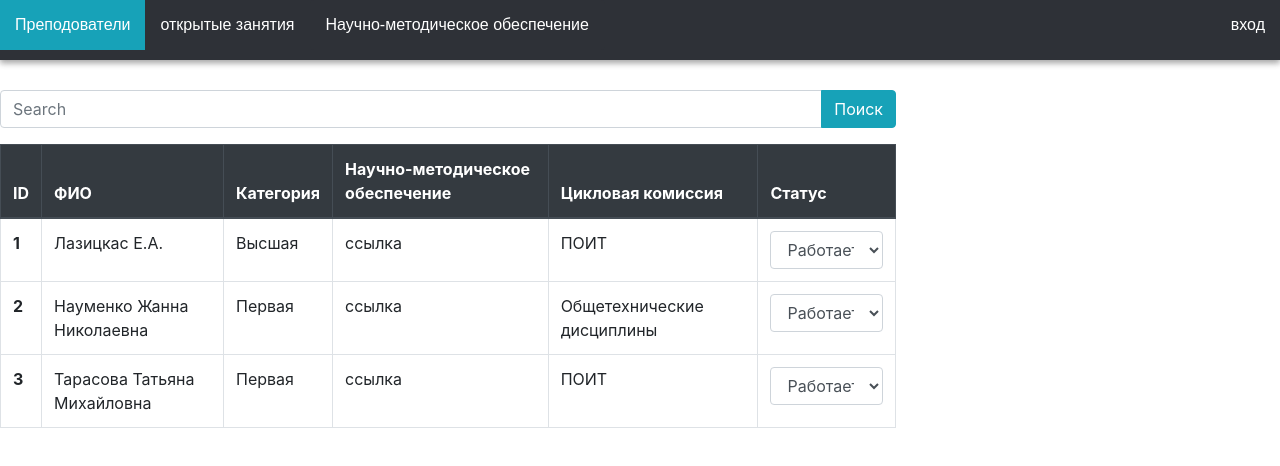
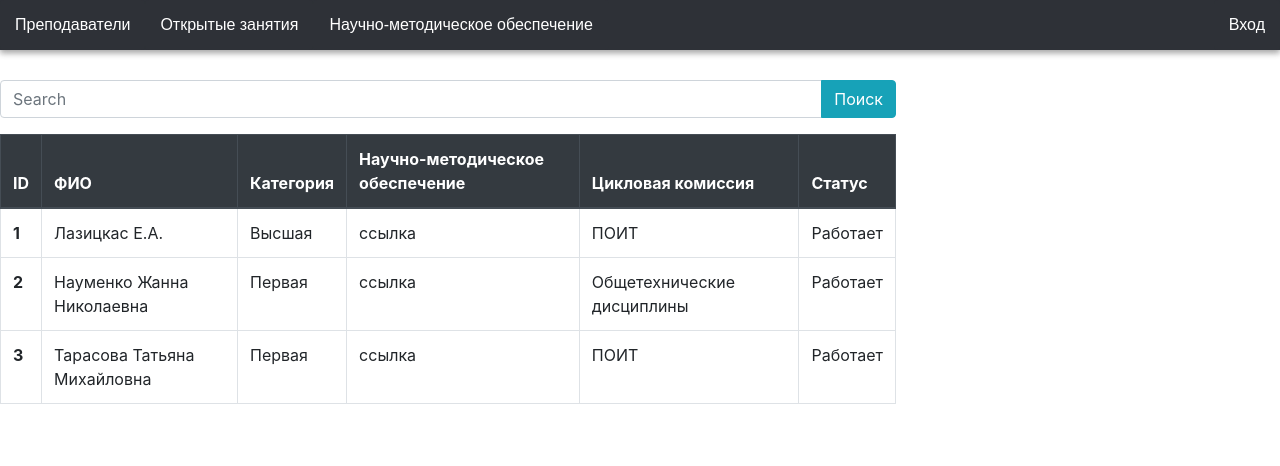
Before and after one commit to anastasiyakoush/diplom, an Angular app in the folder diplom/: page /teachers in a window 1280 px wide. Shown: the top 466 px of the page. Built offline with nearby package versions, Linux system fonts and the light colour scheme.

Commit message:
Refactoring

```diff
--- a/diplom/src/app/header/header.component.html
+++ b/diplom/src/app/header/header.component.html
@@ -1,47 +1,44 @@
 <header>
   <nav>
-  <a href="/teachers" class="menu">Преподователи</a>
+  <a href="/teachers" class="menu">Преподаватели</a>
   <div class="btn-group" dropdown [autoClose]="false" container="body">
-    <button id="button-nested" dropdownToggle type="button" class="btn"
-            aria-controls="dropdown-nested">
-      Научно-методическое обеспечение <span class="caret"></span>
-    </button>
-    <ul id="dropdown-nested" *dropdownMenu class="dropdown-menu"
-        role="menu" aria-labelledby="button-nested">
-      <li role="menuitem" dropdown triggers="mouseover" placement="right" container="body">
+    <button id="button-nested" dropdownToggle type="button" class="btn" aria-controls="dropdown-nested"> Научно-методическое обеспечение</button>
+    <ul id="dropdown-nested" *dropdownMenu class="dropdown-menu">
+
+      <li dropdown triggers="mouseover" placement="right" container="body">
         <a dropdownToggle class="dropdown-item dropdown-toggle"
-           (click)="false">учебный план <span class="caret"></span></a>
-        <ul *dropdownMenu class="dropdown-menu" role="menu">
+           (click)="false">учебный план</a>
+        <ul *dropdownMenu class="dropdown-menu">
           <li role="menuitem"><a class="dropdown-item" href="/support/plan">№ группы</a></li>
           <li role="menuitem"><a class="dropdown-item" href="/support/plan">№ группы</a></li>
         </ul>
       </li>
 
-      <li role="menuitem" dropdown triggers="mouseover" placement="right" container="body">
-        <a dropdownToggle class="dropdown-item dropdown-toggle"
-           (click)="false">учебная программа<span class="caret"></span></a>
-        <ul *dropdownMenu class="dropdown-menu" role="menu">
-          <li role="menuitem" dropdown triggers="mouseover" placement="right" container="body">
-            <a dropdownToggle class="dropdown-item dropdown-toggle"
-            (click)="false">общеобразовательный компонент<span class="caret"></span></a>
-            <ul *dropdownMenu class="dropdown-menu" role="menu">
-              <li role="menuitem"><a class="dropdown-item" href="/support/program">№ группы</a></li>
-              <li role="menuitem"><a class="dropdown-item" href="/support/program">№ группы</a></li>
+      <li dropdown triggers="mouseover" placement="right" container="body">
+        <a dropdownToggle class="dropdown-item dropdown-toggle" (click)="false">учебная программа</a>
+        <ul *dropdownMenu class="dropdown-menu">
+
+          <li dropdown triggers="mouseover" placement="right" container="body">
+            <a dropdownToggle class="dropdown-item dropdown-toggle" (click)="false">общеобразовательный компонент</a>
+            <ul *dropdownMenu class="dropdown-menu">
+              <li><a class="dropdown-item" href="/support/program">№ группы</a></li>
+              <li><a class="dropdown-item" href="/support/program">№ группы</a></li>
             </ul>
           </li>
-          <li role="menuitem" dropdown triggers="mouseover" placement="right" container="body">
-            <a dropdownToggle class="dropdown-item dropdown-toggle"
-            (click)="false">Профессиональный компонент<span class="caret"></span></a>
-            <ul *dropdownMenu class="dropdown-menu" role="menu">
-              <li role="menuitem"><a class="dropdown-item" href="/support/program">№ группы</a></li>
-              <li role="menuitem"><a class="dropdown-item" href="/support/program">№ группы</a></li>
+
+          <li dropdown triggers="mouseover" placement="right" container="body">
+            <a dropdownToggle class="dropdown-item dropdown-toggle" (click)="false">Профессиональный компонент</a>
+            <ul *dropdownMenu class="dropdown-menu">
+              <li><a class="dropdown-item" href="/support/program">№ группы</a></li>
+              <li><a class="dropdown-item" href="/support/program">№ группы</a></li>
             </ul>
           </li>
+
         </ul>
       </li>
     </ul>
   </div>
-  <a href="/openClasses" class="menu">открытые занятия</a>
-  <a href="/authorization/login" class="menu menu-right">вход</a>
+  <a href="/openClasses" class="menu"> Открытые занятия</a>
+  <a href="/authorization/login" class="menu menu-right">Вход</a>
 </nav>
 </header>
--- a/diplom/src/app/header/header.component.less
+++ b/diplom/src/app/header/header.component.less
@@ -1,7 +1,7 @@
 header {
   width: 100%;
   background: #2e3137;
-  height: 60px;
+  height: 50px;
   box-shadow: 0 3px 6px rgba(0, 0, 0, 0.16), 0 3px 6px rgba(0, 0, 0, 0.23);
 }
 
@@ -15,6 +15,12 @@ header {
   font-family: Arial, Helvetica, sans-serif;
   line-height: 50px;
   text-align: center;
+  border-radius: .25rem;
+}
+
+.header .nav a.active-link {
+  background-color: #17a2b8;
+  color: white;
 }
 
 .menu:hover {
--- a/diplom/src/app/login/login.component.html
+++ b/diplom/src/app/login/login.component.html
@@ -20,7 +20,7 @@
           </div>
           <div class="form-row">
             <div class="form-group col-md-8 offset-md-4 ">
-              <button id="button" class=" row">Войти</button>
+              <button id="button" class="row btn-outline-info">Войти</button>
             </div>
           </div>
         </form>
--- a/diplom/src/app/login/login.component.less
+++ b/diplom/src/app/login/login.component.less
@@ -84,8 +84,8 @@ button {
 }
 
 button:hover {
-  color:  #17a2b8;;
-  background: #fff;
+  background:  #17a2b8;;
+  color: #fff;
 }
 
 button:active {
--- a/diplom/src/app/open-classes/open-classes.component.html
+++ b/diplom/src/app/open-classes/open-classes.component.html
@@ -8,10 +8,11 @@
 <table class="table table-bordered table-hover" style="height: 100px; width:70%;">
   <thead class="thead-dark">
     <tr>
-      <th class="my-auto" scope="col ">ID</th>
+      <th scope="col">ID</th>
       <th scope="col">Тема</th>
       <th scope="col">Группа</th>
       <th scope="col">Преподаватель</th>
+      <th scope="col">План занятия</th>
       <th scope="col">Дата проведения</th>
     </tr>
   </thead>
@@ -21,6 +22,7 @@
       <td>CSS</td>
       <td>62491</td>
       <td>Терешко</td>
+      <td>ссылка</td>
       <td>26/11/2019</td>
     </tr>
     <tr>
@@ -28,6 +30,7 @@
       <td>Методологии проектирования</td>
       <td>62493</td>
       <td>Тарасова</td>
+      <td>ссылка</td>
       <td>15/09/2019</td>
     </tr>
     <tr>
@@ -35,6 +38,7 @@
       <td>Структуры данных</td>
       <td>7к4911</td>
       <td>Апанасевич</td>
+      <td>ссылка</td>
       <td>03/10/2019</td>
     </tr>
   </tbody>
--- a/diplom/src/app/teachers/teachers.component.html
+++ b/diplom/src/app/teachers/teachers.component.html
@@ -23,14 +23,7 @@
       <td>Высшая</td>
       <td>ссылка</td>
       <td>ПОИТ</td>
-      <td align="center">
-        <select class="form-control" id="sel1" name="status">
-          <option>Работает</option>
-          <option>Не работает</option>
-          <option>Декретный отпуск</option>
-          <option>Армия?</option>
-        </select>
-      </td>
+      <td>Работает</td>
     </tr>
     <tr>
       <th scope="row">2</th>
@@ -38,14 +31,7 @@
       <td>Первая</td>
       <td>ссылка</td>
       <td>Общетехнические дисциплины</td>
-      <td align="center">
-        <select class="form-control" id="sel1" name="status">
-          <option>Работает</option>
-          <option>Не работает</option>
-          <option>Декретный отпуск</option>
-          <option>Армия?</option>
-        </select>
-      </td>
+      <td>Работает</td>
     </tr>
     <tr>
       <th scope="row">3</th>
@@ -53,14 +39,7 @@
       <td>Первая</td>
       <td>ссылка</td>
       <td>ПОИТ</td>
-      <td align="center">
-        <select class="form-control" id="sel1" name="status">
-          <option>Работает</option>
-          <option>Не работает</option>
-          <option>Декретный отпуск</option>
-          <option>Армия?</option>
-        </select>
-      </td>
+      <td>Работает</td>
     </tr>
   </tbody>
 </table>
```
